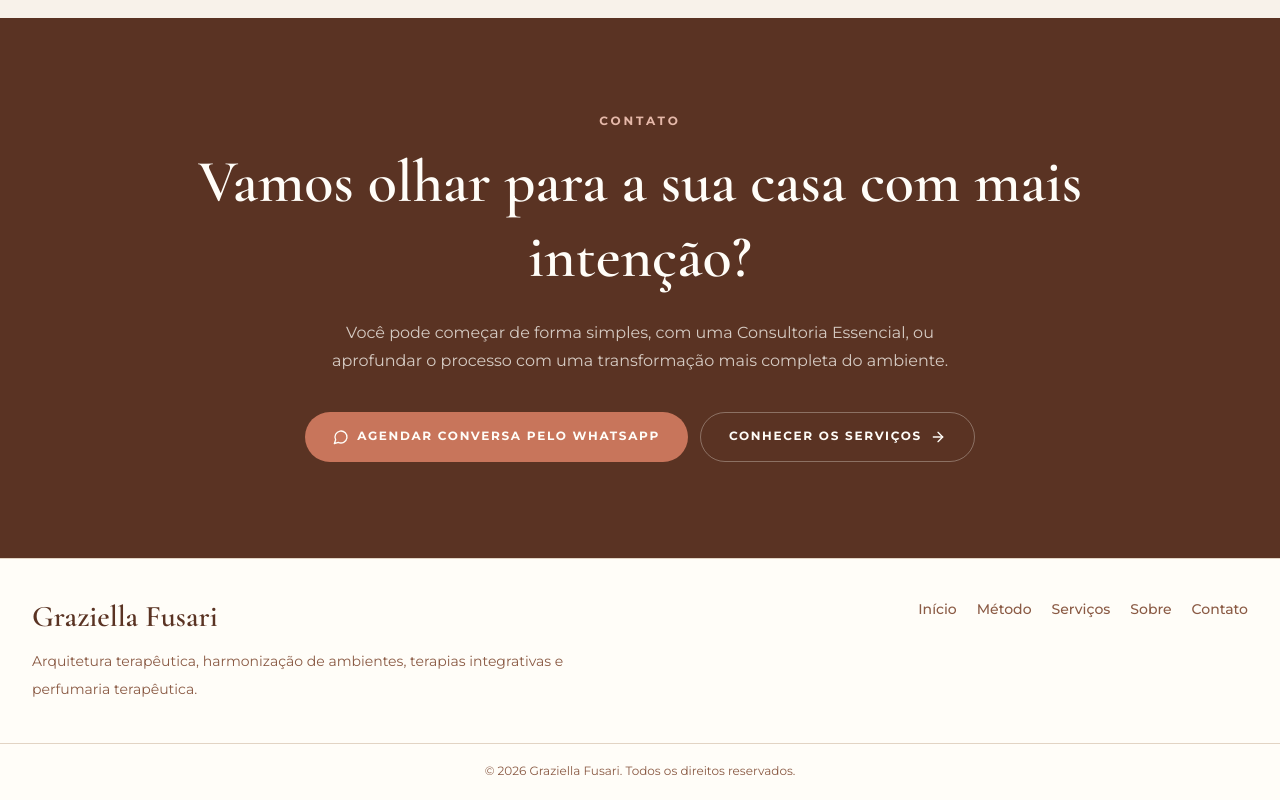
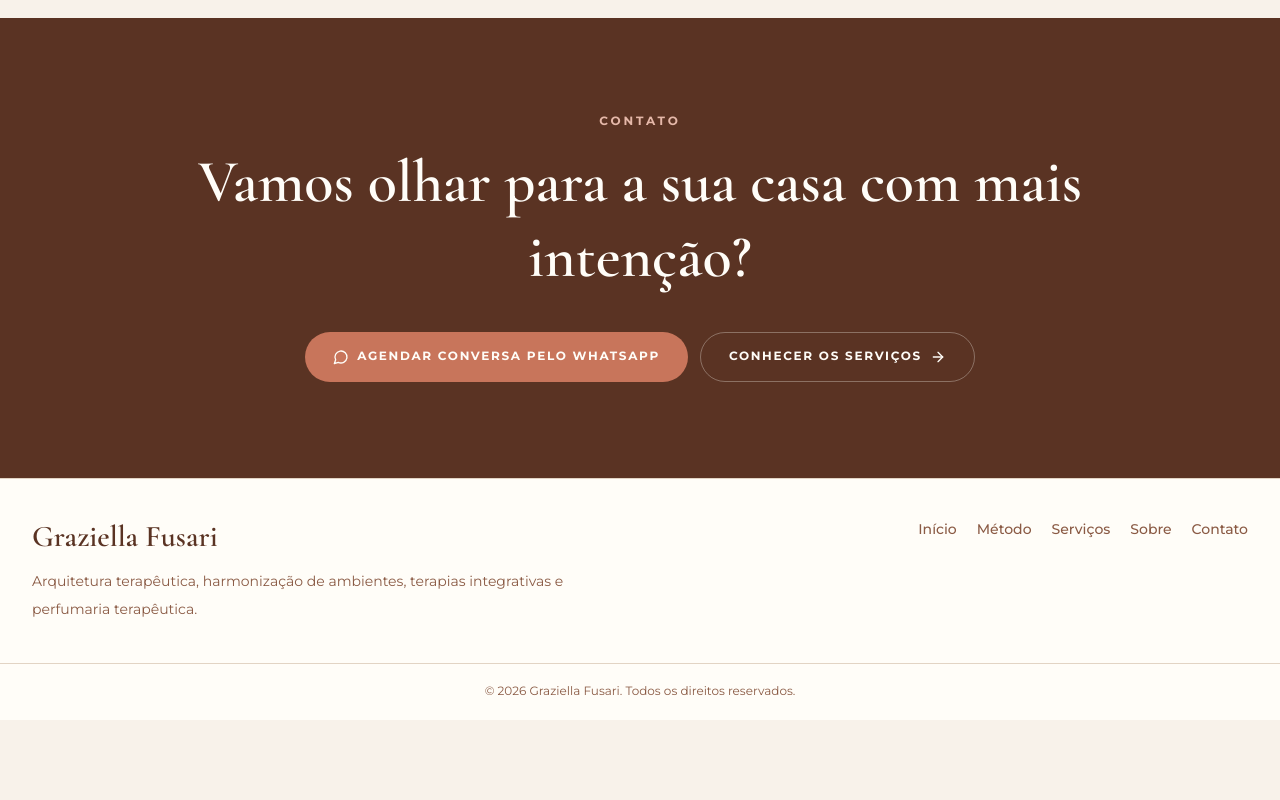
Before and after one commit to graziberry/graziellafusari.com, a Next.js app: page /processo in a window 1280 px wide. Shown: the part 1813-2613 px from the top of the page. After the commit the page ends 2533 px from the top, so only its background shows below. Built offline with nearby package versions, Linux system fonts and the light colour scheme; no server answers.

Commit message:
Remove process contact intro text

```diff
--- a/app/processo/page.tsx
+++ b/app/processo/page.tsx
@@ -59,7 +59,7 @@ export default function ProcessoPage() {
         </div>
       </section>
 
-      <ContactCTA cta="Agendar conversa pelo WhatsApp" />
+      <ContactCTA text="" cta="Agendar conversa pelo WhatsApp" />
     </PageShell>
   );
 }
--- a/components/ContactCTA.tsx
+++ b/components/ContactCTA.tsx
@@ -18,7 +18,7 @@ export function ContactCTA({
       <div className="mx-auto flex max-w-5xl flex-col items-center px-5 text-center md:px-8">
         <p className="text-xs font-bold uppercase tracking-[0.24em] text-blush">Contato</p>
         <h2 className="mt-4 font-heading text-4xl font-semibold leading-tight md:text-6xl">{title}</h2>
-        <p className="mt-6 max-w-2xl text-sm leading-7 text-surface/75 md:text-base">{text}</p>
+        {text ? <p className="mt-6 max-w-2xl text-sm leading-7 text-surface/75 md:text-base">{text}</p> : null}
         <div className="mt-9 flex flex-col gap-3 sm:flex-row">
           <a
             href={whatsappHref}
```
